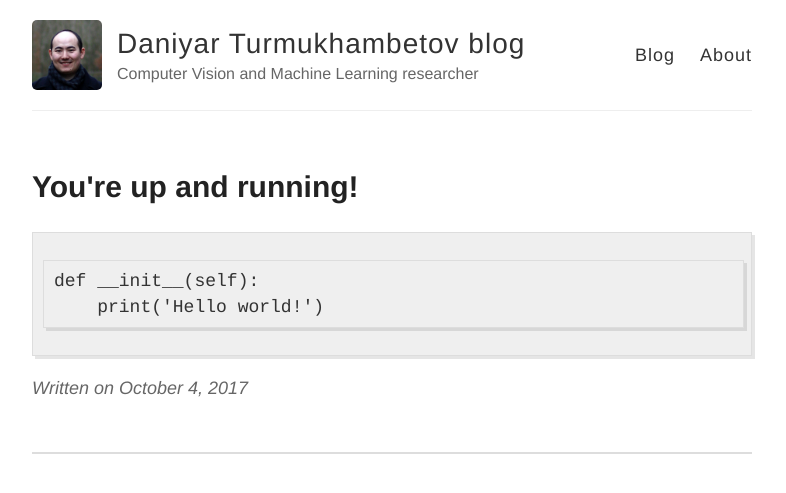
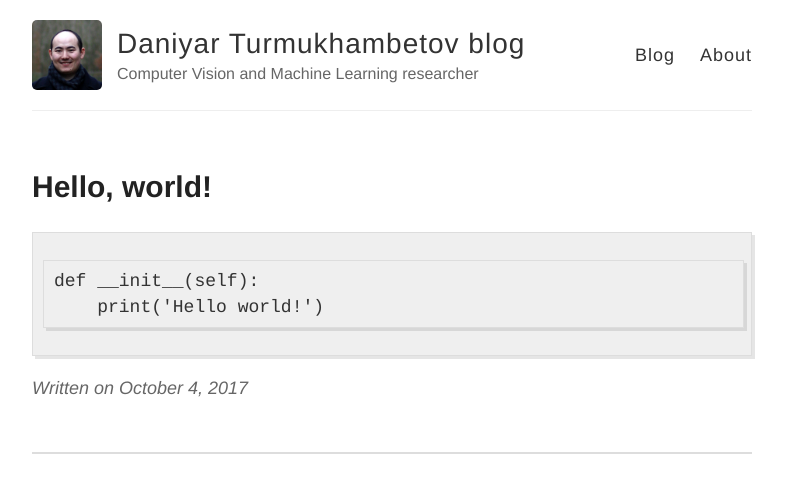
Before and after one commit to dantkz/dantkz.github.io, a Jekyll site: the page built from _posts/2017-10-4-Hello-World.md, in a window 1280 px wide. Shown: the top 493 px of the page, without its empty margins (248-1034 px from the left). Built offline with Jekyll 4.4.1, drawn with Linux system fonts in a browser that asks for light colours; comment, search, counter and statistics services are not loaded.

Commit message:
Update 2017-10-4-Hello-World.md

````diff
--- a/_posts/2017-10-4-Hello-World.md
+++ b/_posts/2017-10-4-Hello-World.md
@@ -1,6 +1,6 @@
 ---
 layout: post
-title: You're up and running!
+title: Hello, world!
 ---
 
 ```
````
